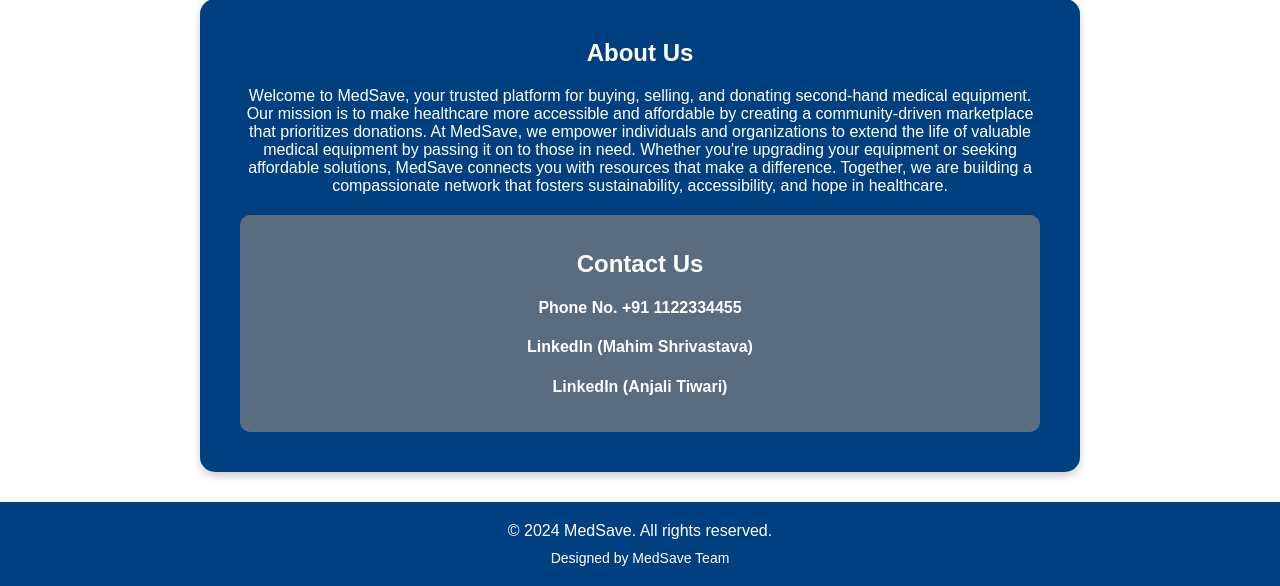
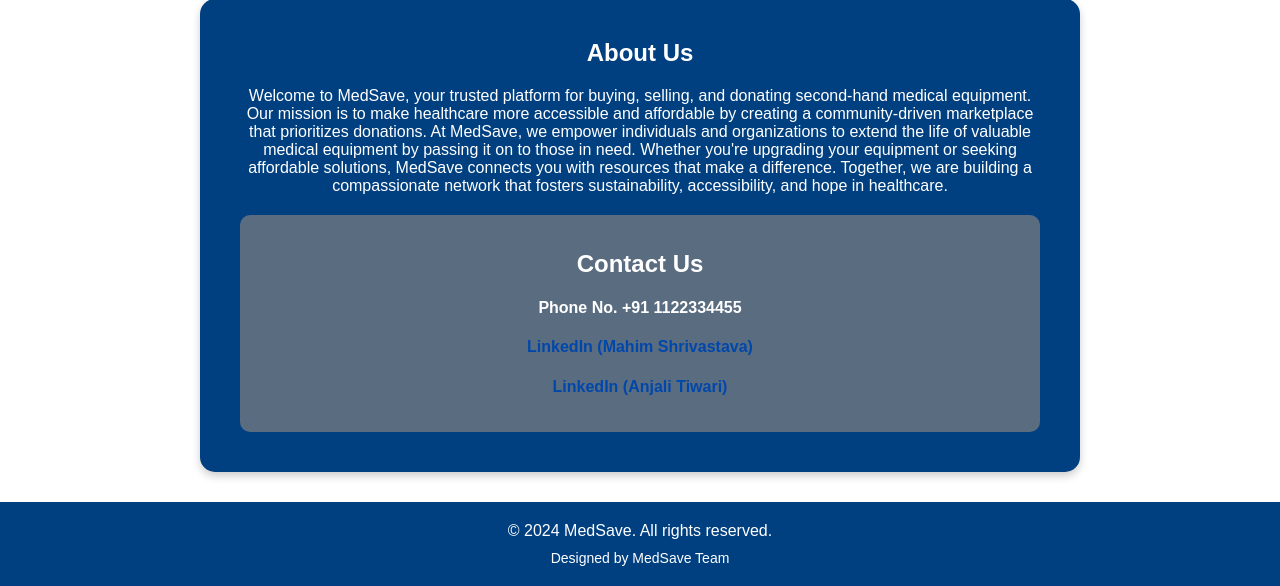
Before and after one commit to mahim2909/MedSave, a PHP site: page / in a window 1280 px wide. Shown: the part 893-1479 px from the top of the page. Run offline with PHP 8.4, Linux system fonts and the light colour scheme.

Commit message:
Update styles.css

```diff
--- a/styles.css
+++ b/styles.css
@@ -202,7 +202,7 @@ footer .footer-bottom {
 
 /* Hyperlink Styling */
 .contact-box a {
-    color: white; /* White hyperlinks */
+    color: #0047ab; /* White hyperlinks */
     text-decoration: none; /* Remove underline */
 }
 
```
